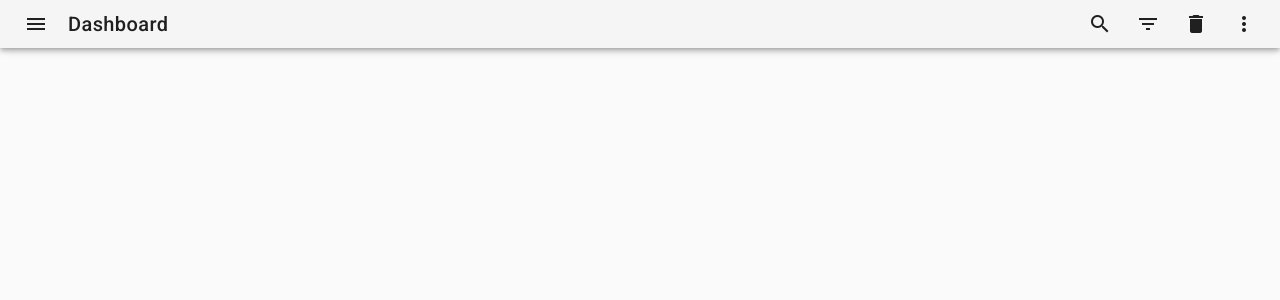
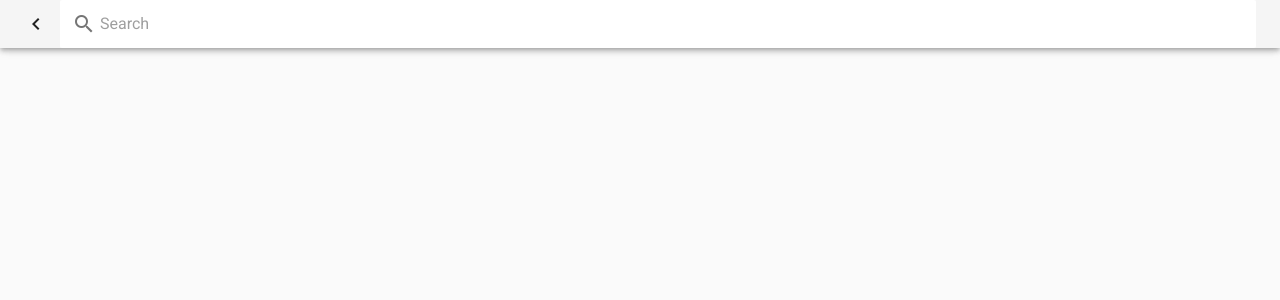
Before and after one commit to iceniveth/firecruiter, a Vue app: page /dashboard in a window 1280 px wide. Both pictures are taken after a click on the button "search". Shown: the top 300 px of the page. Built offline with nearby package versions, Linux system fonts and the light colour scheme.

Commit message:
Show search bar on search mode

```diff
--- a/src/components/AppNavigationBar.vue
+++ b/src/components/AppNavigationBar.vue
@@ -1,35 +1,69 @@
 <template>
-  <v-toolbar dense>
-    <v-toolbar-side-icon @click="$store.commit('setDrawer', true)"></v-toolbar-side-icon>
-    <v-toolbar-title class="ml-2">{{ title }}</v-toolbar-title>
-    <v-spacer></v-spacer>
+  <v-toolbar app
+             dense
+             class="mx-0 px-0">
+    <v-toolbar-side-icon v-if="!searchMode"
+                         @click="$store.commit('setDrawer', true)"></v-toolbar-side-icon>
+    <v-toolbar-title v-if="!searchMode"
+                     class="ml-2">{{ title }}</v-toolbar-title>
 
-    <v-tooltip bottom>
+
+    <v-tooltip bottom
+               v-if="searchMode">
       <v-btn icon
-             slot="activator">
+             slot="activator"
+             v-if="searchMode"
+             @click="searchMode = false">
+        <v-icon>keyboard_arrow_left</v-icon>
+      </v-btn>
+      <span>Cancel Search</span>
+    </v-tooltip>
+
+    <v-text-field prepend-inner-icon="search"
+                  solo
+                  flat
+                  clearable
+                  placeholder="Search"
+                  class="pt-2"
+                  v-if="searchMode"></v-text-field>
+
+    <v-spacer v-if="!searchMode"></v-spacer>
+
+    <v-tooltip bottom
+               v-if="!searchMode">
+      <v-btn icon
+             v-if="!searchMode"
+             slot="activator"
+             @click="searchMode = true">
         <v-icon>search</v-icon>
       </v-btn>
       <span>Search</span>
     </v-tooltip>
 
-    <v-tooltip bottom>
+    <v-tooltip bottom
+               v-if="!searchMode">
       <v-btn icon
+             v-if="!searchMode"
              slot="activator">
         <v-icon>filter_list</v-icon>
       </v-btn>
       <span>Filter</span>
     </v-tooltip>
 
-    <v-tooltip bottom>
+    <v-tooltip bottom
+               v-if="!searchMode">
       <v-btn icon
+             v-if="!searchMode"
              slot="activator">
         <v-icon>delete</v-icon>
       </v-btn>
       <span>Delete</span>
     </v-tooltip>
 
-    <v-tooltip bottom>
+    <v-tooltip bottom
+               v-if="!searchMode">
       <v-btn icon
+             v-if="!searchMode"
              slot="activator">
         <v-icon>more_vert</v-icon>
       </v-btn>
@@ -45,6 +79,11 @@ export default {
       type: String,
       required: true
     }
+  },
+  data() {
+    return {
+      searchMode: false
+    }
   }
 }
 </script>
```
